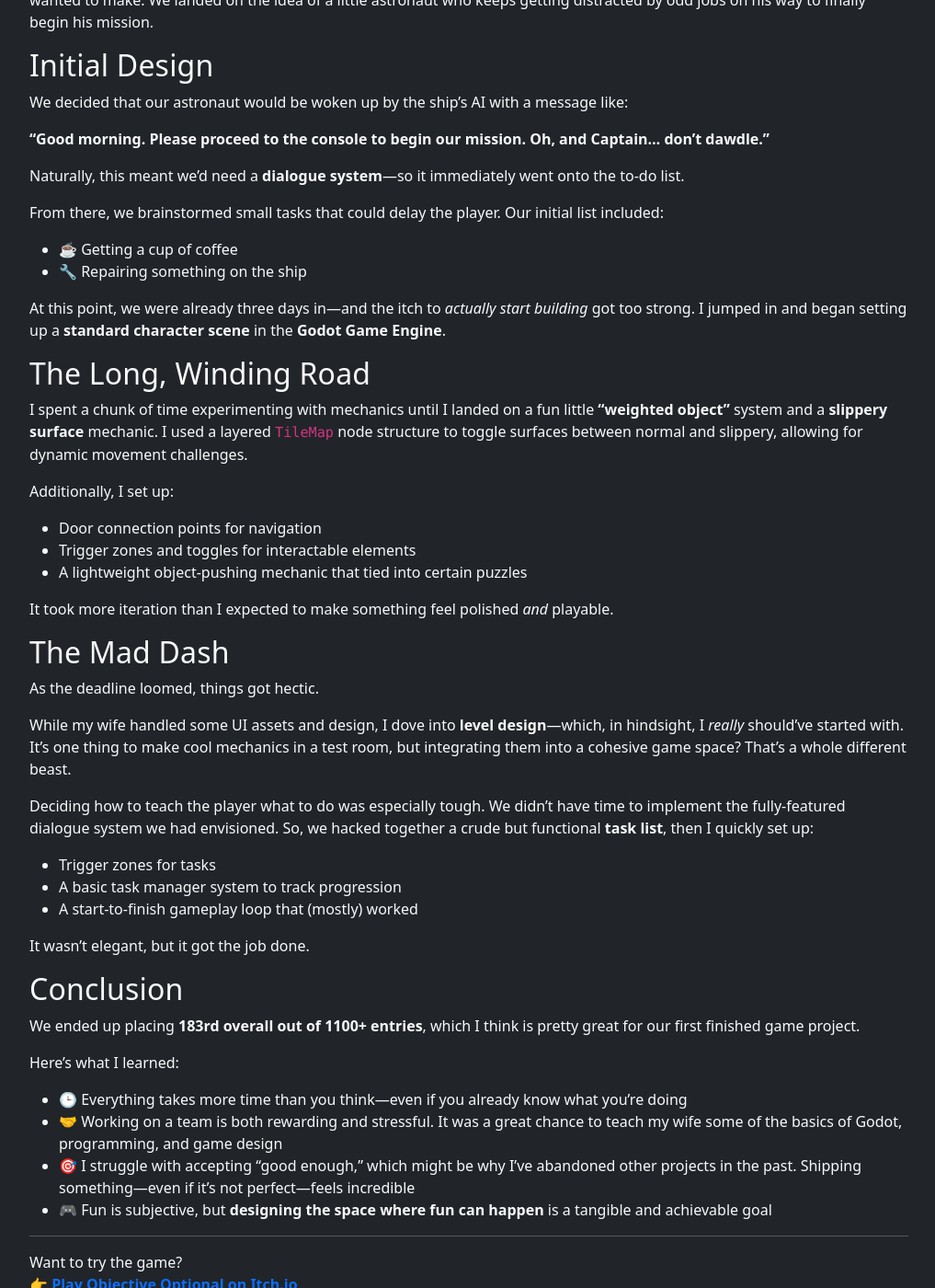
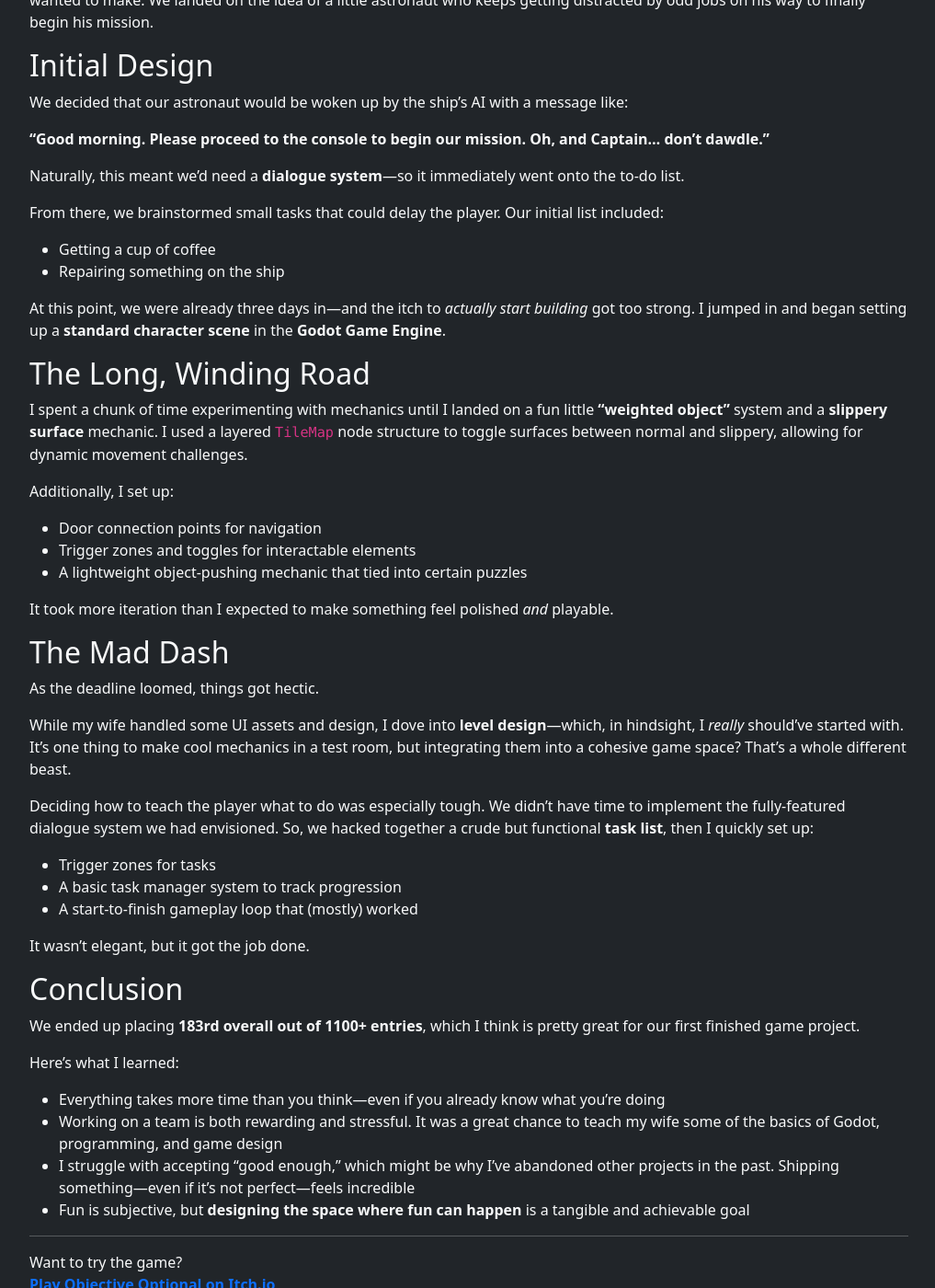
Before and after one commit to ChanceYoung/ChanceYoung.github.io, a Jekyll site: the page built from projects/objectiveoptional.md, in a window 1280 px wide and 1400 px high, scrolled down 331 px. Shown: the whole window at 92% size, without its empty margins (130-1147 px from the left). Built offline with Jekyll 4.4.1, drawn with Linux system fonts in a browser that asks for light colours; our own code applies the rules of GitHub Pages for plain Markdown files; part of the change alters nothing that is shown.

```diff
--- a/projects/objectiveoptional.md
+++ b/projects/objectiveoptional.md
@@ -25,8 +25,8 @@ Naturally, this meant we’d need a **dialogue system**—so it immediately went
 
 From there, we brainstormed small tasks that could delay the player. Our initial list included:
 
-- ☕ Getting a cup of coffee
-- 🔧 Repairing something on the ship
+- Getting a cup of coffee
+- Repairing something on the ship
 
 At this point, we were already three days in—and the itch to *actually start building* got too strong. I jumped in and began setting up a **standard character scene** in the **Godot Game Engine**.
 
@@ -60,17 +60,17 @@ We ended up placing **183rd overall out of 1100+ entries**, which I think is pre
 
 Here’s what I learned:
 
-- 🕒 Everything takes more time than you think—even if you already know what you’re doing
-- 🤝 Working on a team is both rewarding and stressful. It was a great chance to teach my wife some of the basics of Godot, programming, and game design
-- 🎯 I struggle with accepting “good enough,” which might be why I’ve abandoned other projects in the past. Shipping something—even if it’s not perfect—feels incredible
-- 🎮 Fun is subjective, but **designing the space where fun can happen** is a tangible and achievable goal
+- Everything takes more time than you think—even if you already know what you’re doing
+- Working on a team is both rewarding and stressful. It was a great chance to teach my wife some of the basics of Godot, programming, and game design
+- I struggle with accepting “good enough,” which might be why I’ve abandoned other projects in the past. Shipping something—even if it’s not perfect—feels incredible
+- Fun is subjective, but **designing the space where fun can happen** is a tangible and achievable goal
 
 ---
 
 Want to try the game?
-👉 [**Play Objective Optional on Itch.io**](https://kiriyai.itch.io/objective-optional)
+ [**Play Objective Optional on Itch.io**](https://kiriyai.itch.io/objective-optional)
 
 <!--stackedit_data:
-eyJoaXN0b3J5IjpbMjYxMTQwMjgzLC0xMDUwNjczNDc1LDY3ND
+eyJoaXN0b3J5IjpbMjE2MzMxOTgzLC0xMDUwNjczNDc1LDY3ND
 czMTQ4NiwtNjUzNzMyNDExLDk5MTM3Mzk4M119
 -->
```
